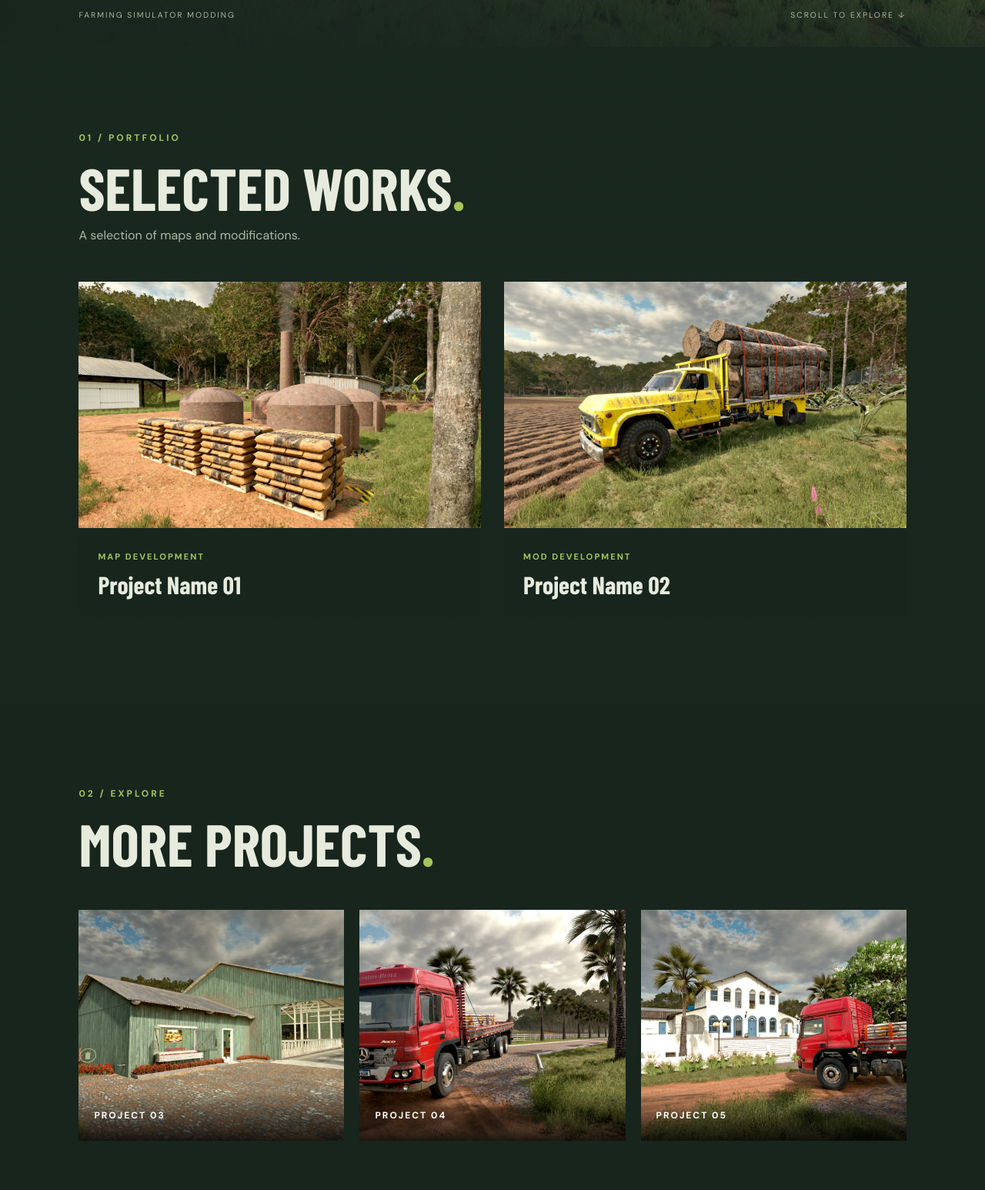
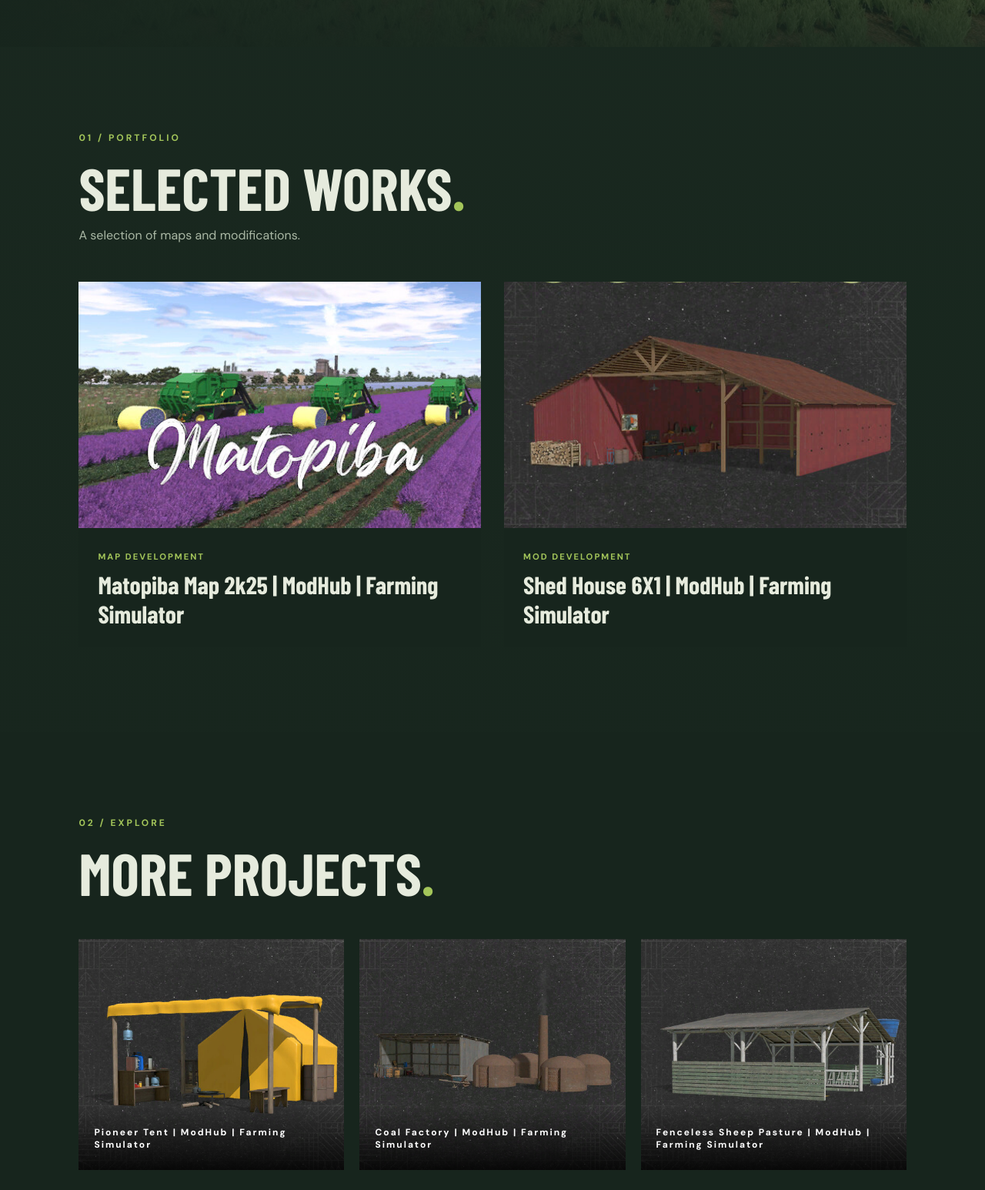
Before and after one commit to miafritz/Vergamini, a plain HTML site: page index.html in a window 1280 px wide. Shown: the part 774-2320 px from the top of the page at 77% size. Drawn offline with nearby package versions, Linux system fonts and the light colour scheme; a web font is replaced by a local one.

Commit message:
links dos projetos adicionados

```diff
--- a/index.html
+++ b/index.html
@@ -49,10 +49,6 @@
                 </a>
             </div>
 
-            <div class="hero-footer">
-                <span>FARMING SIMULATOR MODDING</span>
-                <span>SCROLL TO EXPLORE ↓</span>
-            </div>
         </section>
 
 
@@ -67,27 +63,27 @@
 
             <div class="featured-grid">
 
-                <article class="project-card">
+                <a href="https://www.farming-simulator.com/mod.php?mod_id=313520&title=fs2025" target="_blank" rel="noopener noreferrer" class="project-card">
                     <div class="project-image">
-                        <img src="Assets/background2.jpeg"
+                        <img src="Assets/matopiba.webp"
                              alt="First custom map">
                     </div>
                     <div class="project-info">
                         <span>MAP DEVELOPMENT</span>
-                        <h3>Project Name 01</h3>
+                        <h3>Matopiba Map 2k25 | ModHub | Farming Simulator</h3>
                     </div>
-                </article>
+                </a>
 
-                <article class="project-card">
+                <a href="https://www.farming-simulator.com/mod.php?mod_id=338428&title=fs2025" target="_blank" rel="noopener noreferrer" class="project-card">
                     <div class="project-image">
-                        <img src="Assets/background3.jpeg"
+                        <img src="Assets/galpaocasa.webp"
                              alt="Second custom project">
                     </div>
                     <div class="project-info">
                         <span>MOD DEVELOPMENT</span>
-                        <h3>Project Name 02</h3>
+                        <h3>Shed House 6X1 | ModHub | Farming Simulator</h3>
                     </div>
-                </article>
+                </a>
 
             </div>
         </section>
@@ -103,20 +99,20 @@
 
             <div class="gallery-grid">
 
-                <article class="gallery-item">
-                    <img src="Assets/background4.jpeg" alt="Project 3">
-                    <span>PROJECT 03</span>
-                </article>
+                <a href="https://www.farming-simulator.com/mod.php?mod_id=315735&title=fs2025" target="_blank" rel="noopener noreferrer" class="gallery-item">
+                    <img src="Assets/barracapioneiro.webp" alt="Project 3">
+                    <span>Pioneer Tent | ModHub | Farming Simulator</span>
+                </a>
 
-                <article class="gallery-item">
-                    <img src="Assets/background5.jpeg" alt="Project 4">
-                    <span>PROJECT 04</span>
-                </article>
+                <a href="https://www.farming-simulator.com/mod.php?mod_id=339095&title=fs2025" target="_blank" rel="noopener noreferrer" class="gallery-item">
+                    <img src="Assets/fabricadecarvao.webp" alt="Project 4">
+                    <span>Coal Factory | ModHub | Farming Simulator</span>
+                </a>
 
-                <article class="gallery-item">
-                    <img src="Assets/background6.jpeg" alt="Project 5">
-                    <span>PROJECT 05</span>
-                </article>
+                <a href="https://www.farming-simulator.com/mod.php?mod_id=363519&title=fs2025" target="_blank" rel="noopener noreferrer" class="gallery-item">
+                    <img src="assets/pastoabertodeovelhas.webp" alt="Project 5">
+                    <span>Fenceless Sheep Pasture | ModHub | Farming Simulator</span>
+                </a>
 
             </div>
         </section>
```
Also changed, not shown: Assets/barracapioneiro.webp (added), Assets/fabricadecarvao.webp (added), Assets/galpaocasa.webp (added), Assets/granjeiro.webp (added), Assets/matopiba.webp (added), Assets/pastoabertodeovelhas.webp (added). Lines whose indentation alone changed are shown as unchanged.
